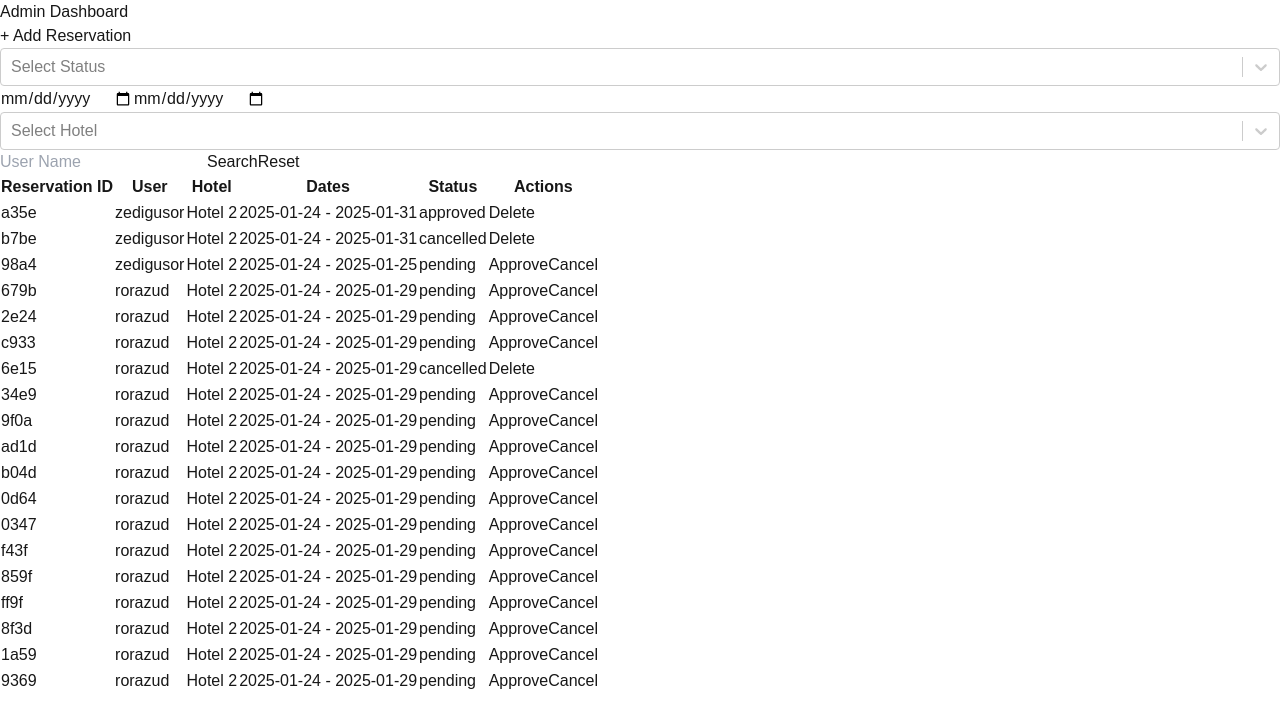
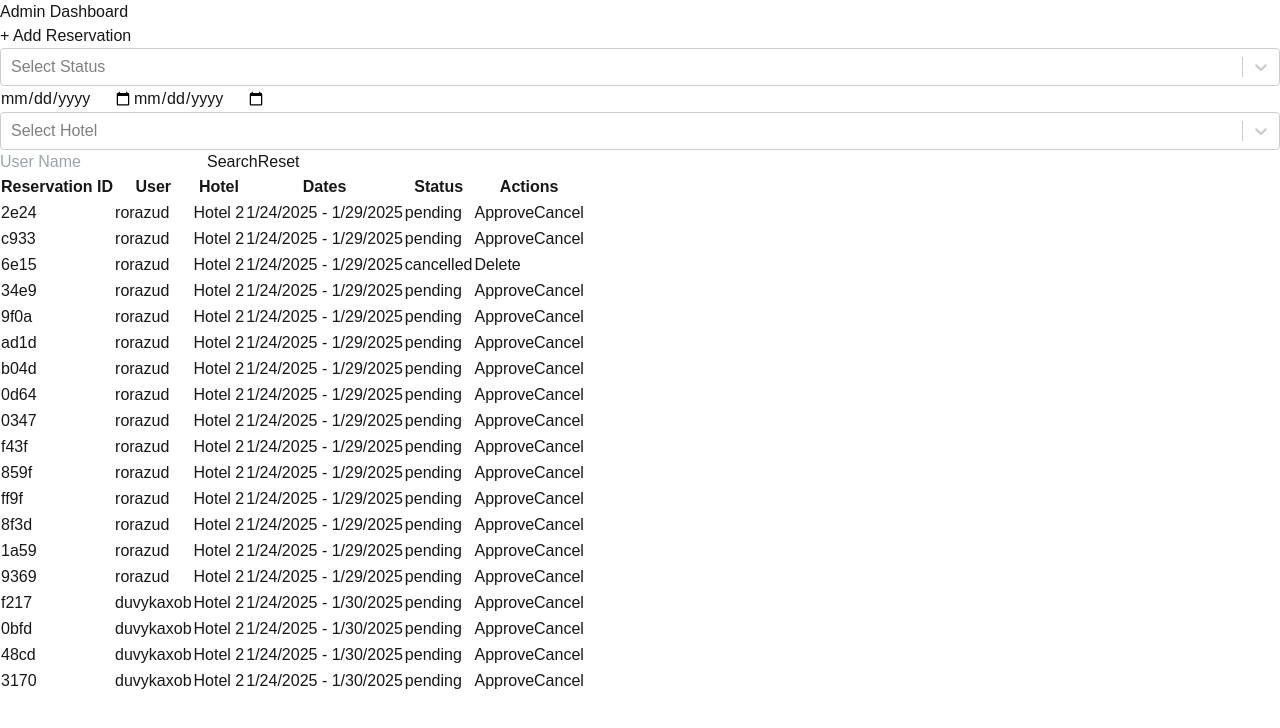
Before and after one commit to mustafasa3d/reservation, a Next.js app: page /admin in a window 1280 px wide. Shown: the top 728 px of the page. Built offline with nearby package versions, Linux system fonts and the light colour scheme; data requests are answered from the project's data file; sample sign-in values are in the browser's storage.

Commit message:
admin brack-point1

```diff
--- a/db.json
+++ b/db.json
@@ -1,45 +1,5 @@
 {
   "reservations": [
-    {
-      "id": "a35e",
-      "hotel": "Hotel 2",
-      "username": "zedigusor",
-      "checkIn": "2025-01-24",
-      "checkOut": "2025-01-31",
-      "guests": "60",
-      "roomType": "Suite",
-      "status": "approved"
-    },
-    {
-      "id": "b7be",
-      "hotel": "Hotel 2",
-      "username": "zedigusor",
-      "checkIn": "2025-01-24",
-      "checkOut": "2025-01-31",
-      "guests": "60",
-      "roomType": "Suite",
-      "status": "cancelled"
-    },
-    {
-      "id": "98a4",
-      "hotel": "Hotel 2",
-      "username": "zedigusor",
-      "checkIn": "2025-01-24",
-      "checkOut": "2025-01-25",
-      "guests": "60",
-      "roomType": "Suite",
-      "status": "pending"
-    },
-    {
-      "id": "679b",
-      "hotel": "Hotel 2",
-      "username": "rorazud",
-      "checkIn": "2025-01-24",
-      "checkOut": "2025-01-29",
-      "guests": "58",
-      "roomType": "Double",
-      "status": "pending"
-    },
     {
       "id": "2e24",
       "hotel": "Hotel 2",
@@ -189,6 +149,46 @@
       "guests": "58",
       "roomType": "Double",
       "status": "pending"
+    },
+    {
+      "id": "f217",
+      "hotel": "Hotel 2",
+      "username": "duvykaxob",
+      "checkIn": "2025-01-24",
+      "checkOut": "2025-01-30",
+      "guests": "67",
+      "roomType": "Single",
+      "status": "pending"
+    },
+    {
+      "id": "0bfd",
+      "hotel": "Hotel 2",
+      "username": "duvykaxob",
+      "checkIn": "2025-01-24",
+      "checkOut": "2025-01-30",
+      "guests": "67",
+      "roomType": "Single",
+      "status": "pending"
+    },
+    {
+      "id": "48cd",
+      "hotel": "Hotel 2",
+      "username": "duvykaxob",
+      "checkIn": "2025-01-24",
+      "checkOut": "2025-01-30",
+      "guests": "67",
+      "roomType": "Single",
+      "status": "pending"
+    },
+    {
+      "id": "3170",
+      "hotel": "Hotel 2",
+      "username": "duvykaxob",
+      "checkIn": "2025-01-24",
+      "checkOut": "2025-01-30",
+      "guests": "67",
+      "roomType": "Single",
+      "status": "pending"
     }
   ],
   "login": [
--- a/src/components/AdminDashboard.tsx
+++ b/src/components/AdminDashboard.tsx
@@ -101,6 +101,34 @@ const AdminDashboard = () => {
     }
   };
 
+  const filterReservationsByDates = (reservations) => {
+    const startDate = searchParams.get("startDate");
+    const endDate = searchParams.get("endDate");
+
+    if (!startDate && !endDate) return reservations;
+
+    if (startDate && !endDate)
+      return reservations.filter((reservation) => {
+        const checkIn = new Date(reservation.checkIn);
+        return checkIn >= new Date(startDate);
+      });
+
+    if (!startDate && endDate)
+      return reservations.filter((reservation) => {
+        const checkOut = new Date(reservation.checkOut);
+        return checkOut <= new Date(endDate);
+      });
+
+    return reservations.filter((reservation) => {
+      const checkIn = new Date(reservation.checkIn);
+      const checkOut = new Date(reservation.checkOut);
+
+      return checkIn >= new Date(startDate) && checkOut <= new Date(endDate);
+    });
+  };
+
+  const filteredReservations = filterReservationsByDates(reservations);
+
   const reset = () => {
     setTempFilters({
       status: "",
@@ -129,11 +157,8 @@ const AdminDashboard = () => {
     fetchData();
   }, [searchParams]);
 
-  // ... باقي الدوال بدون تغيير (handleUpdateReservation)
-
   return (
     <div className="container mx-auto py-8">
-      {/* ... باقي العناصر بدون تغيير حتى قسم الفلاتر */}
       <div className="mb-6 flex justify-between items-center">
         <h1 className="text-3xl font-bold text-white">Admin Dashboard</h1>
         <Link
@@ -232,7 +257,6 @@ const AdminDashboard = () => {
         </div>
       </div>
 
-      {/* ... باقي الكود بدون تغيير */}
       {loading ? (
         <p className="text-center text-gray-600">Loading...</p>
       ) : reservations.length > 0 ? (
@@ -251,7 +275,8 @@ const AdminDashboard = () => {
               </tr>
             </thead>
             <tbody className="text-gray-700">
-              {reservations.map((reservation) => (
+              {filteredReservations.map((reservation) => (
+                /* {reservations.map((reservation) => ( */
                 <tr
                   key={reservation.id}
                   className="border-b border-gray-200 hover:bg-gray-50 transition-all"
@@ -260,7 +285,13 @@ const AdminDashboard = () => {
                   <td className="py-4 px-6">{reservation.username}</td>
                   <td className="py-4 px-6">{reservation.hotel}</td>
                   <td className="py-4 px-6">
-                    {reservation.checkIn} - {reservation.checkOut}
+                    {reservation.checkIn
+                      ? new Date(reservation.checkIn).toLocaleDateString()
+                      : ""}{" "}
+                    -{" "}
+                    {reservation.checkOut
+                      ? new Date(reservation.checkOut).toLocaleDateString()
+                      : ""}
                   </td>
                   <td className="py-4 px-6">
                     <span
--- a/src/utils/api/services.ts
+++ b/src/utils/api/services.ts
@@ -23,10 +23,10 @@ export const fetchReservations = async (filter) => {
     const params = new URLSearchParams();
 
     if (filter?.status) params.append("status", filter.status);
-    if (filter?.startDate) params.append("checkIn", filter.startDate);
-    if (filter?.endDate) params.append("checkOut", filter.endDate);
     if (filter?.hotelName) params.append("hotel", filter.hotelName);
     if (filter?.userName) params.append("username", filter.userName);
+    /* if (filter?.startDate) params.append("checkIn", filter.startDate); */
+    /* if (filter?.endDate) params.append("checkOut", filter.endDate); */
 
     // إرسال الطلب مع query parameters
     const response = await axios.get(`${API_URL}/reservations?${params.toString()}`);
```
